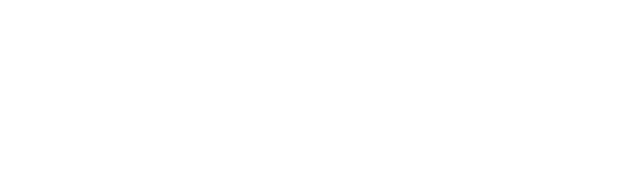
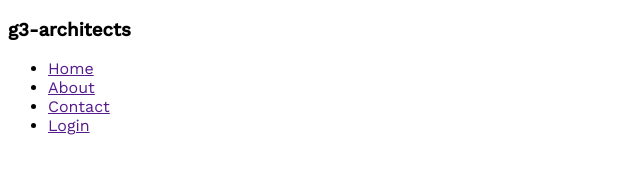
Before and after one commit to santoroy45/g3-architects-website, a plain HTML site: page index.html in a window 1280 px wide. Shown: the whole page, without its empty margins (0-640 px from the left). Drawn offline with nearby package versions, Linux system fonts and the light colour scheme.

Commit message:
setup google font

```diff
--- a/index.html
+++ b/index.html
@@ -7,6 +7,22 @@
     <link rel="stylesheet" href="/style/style.css">
 </head>
 <body>
+    <header>
+        <nav>
+            <h3>g3-architects</h3>
+            <ul>
+                <li><a href="">Home</a></li>
+                <li><a href="">About</a></li>
+                <li><a href="">Contact</a></li>
+                <li><a href="">Login</a></li>
+            </ul>
+        </nav>
+    </header>
+    <main>
 
+    </main>
+    <footer>
+
+    </footer>
 </body>
 </html>
--- a/style/style.css
+++ b/style/style.css
@@ -0,0 +1,5 @@
+/* google font */
+@import url('https://fonts.googleapis.com/css2?family=Work+Sans:wght@300;400;500&display=swap');
+*{
+    font-family: 'Work Sans', sans-serif;
+}
```
